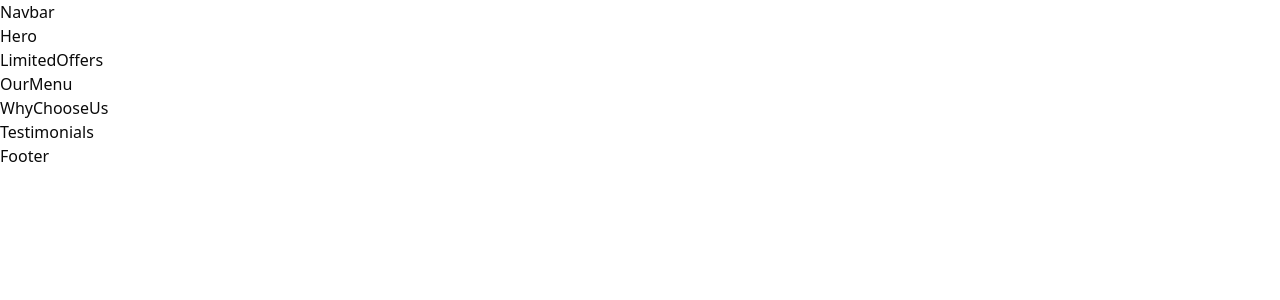
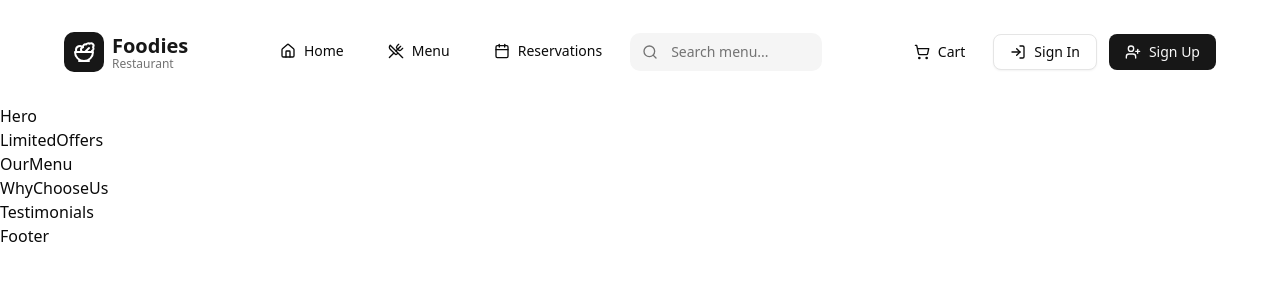
Before and after one commit to ebokes/foodie-restaurant, a Next.js app: page / in a window 1280 px wide. Shown: the top 300 px of the page. Built offline with nearby package versions, Linux system fonts and the light colour scheme.

Commit message:
feat: create navbar

```diff
--- a/components/navbar/navbar.tsx
+++ b/components/navbar/navbar.tsx
@@ -1,7 +1,140 @@
-import React from "react";
+"use client";
+
+import Icon from "../ui/app-icon";
+import type { IconProps } from "../ui/app-icon";
+import Link from "next/link";
+import { Button } from "../ui/button";
+import { useRouter } from "next/navigation";
+import { useEffect, useState } from "react";
 
 const Navbar = () => {
-  return <div>Navbar</div>;
+  const router = useRouter();
+  const [navColor, setNavColor] = useState(false);
+
+  useEffect(() => {
+    const changeNavColorOnScroll = () =>
+      window.scrollY >= 7 ? setNavColor(true) : setNavColor(false);
+
+    window.addEventListener("scroll", changeNavColorOnScroll);
+
+    return () => window.removeEventListener("scroll", changeNavColorOnScroll);
+  }, []);
+
+  const navigationItems: {
+    label: string;
+    path: string;
+    icon: IconProps["name"];
+    variant: "default" | "ghost" | "outline";
+  }[] = [
+    {
+      label: "Home",
+      path: "/",
+      icon: "Home" as IconProps["name"],
+      variant: "ghost",
+    },
+    {
+      label: "Menu",
+      path: "/menu-catalog",
+      icon: "UtensilsCrossed" as IconProps["name"],
+      variant: "ghost",
+    },
+    {
+      label: "Reservations",
+      path: "/table-reservation",
+      icon: "Calendar" as IconProps["name"],
+      variant: "ghost",
+    },
+  ];
+
+  return (
+    <header
+      className={`${
+        navColor
+          ? "bg-background/95 backdrop-blur supports-backdrop-filter:bg-background/80 border-b border-border shadow-sm sticky top-0 z-50"
+          : "bg-transparent z-50"
+      }`}
+    >
+      <div className="max-w-[1200px] w-[90%] mx-auto my-4 flex justify-between items-center py-4 ">
+        <div className="">
+          <Link href={"/"} className="flex items-center space-x-2 group">
+            <div className="w-10 h-10 bg-primary rounded-lg flex items-center justify-center group-hover:scale-105 transition-transform duration-200">
+              <Icon name="Salad" size={24} color="white" />
+            </div>
+            <div className="hidden sm:block">
+              <h1 className="text-xl font-heading font-bold text-primary">
+                Foodies
+              </h1>
+              <p className="text-xs font-caption text-muted-foreground -mt-1">
+                Restaurant
+              </p>
+            </div>
+          </Link>
+        </div>
+        <nav>
+          <div className="flex justify-between gap-3">
+            {navigationItems.map((item) => (
+              <Button
+                key={item.path}
+                btnIcon={item.icon}
+                onClick={() => router.push(item.path)}
+                variant={"ghost"}
+              >
+                <span>{item.label}</span>
+              </Button>
+            ))}
+            {/* Search bar */}
+            <div className="relative">
+              <form className="relative">
+                <div
+                  className={`relative flex items-center transition-all duration-200`}
+                >
+                  <Icon
+                    name="Search"
+                    size={16}
+                    className="absolute left-3 text-muted-foreground pointer-events-none"
+                  />
+                  <input
+                    type="text"
+                    placeholder="Search menu..."
+                    className="w-48 pl-10 pr-10 py-2 text-sm font-body bg-muted border border-transparent rounded-lg text-foreground placeholder-muted-foreground focus:outline-none focus:ring-2 focus:ring-primary/50 focus:border-primary focus:bg-background transition-all duration-200"
+                  />
+                  {/* {searchQuery && (
+                  <button
+                    type="button"
+                    onClick={clearSearch}
+                    className="absolute right-3 text-muted-foreground hover:text-foreground transition-colors duration-200"
+                  >
+                    <Icon name="X" size={14} />
+                  </button>
+                )} */}
+                </div>
+              </form>
+            </div>
+          </div>
+        </nav>
+
+        <div className="flex gap-3">
+          <Button
+            btnIcon="ShoppingCart"
+            onClick={() => router.push("/shopping-cart")}
+            variant={"ghost"}
+          >
+            Cart
+          </Button>
+          <Button
+            btnIcon="LogIn"
+            variant={"outline"}
+            onClick={() => router.push("/sign-in")}
+          >
+            Sign In
+          </Button>
+          <Button btnIcon="UserPlus" onClick={() => router.push("/sign-up")}>
+            Sign Up
+          </Button>
+        </div>
+      </div>
+    </header>
+  );
 };
 
 export default Navbar;
--- /dev/null
+++ b/components/ui/app-icon.tsx
@@ -0,0 +1,51 @@
+import React from "react";
+import * as LucideIcons from "lucide-react";
+import { HelpCircle } from "lucide-react";
+
+export interface IconProps extends React.SVGProps<SVGSVGElement> {
+  name: keyof typeof LucideIcons;
+  size?: number;
+  color?: string;
+  className?: string;
+  strokeWidth?: number;
+}
+
+function Icon({
+  name,
+  size = 24,
+  color = "currentColor",
+  className = "",
+  strokeWidth = 2,
+  ...props
+}: IconProps) {
+  const IconComponent = (
+    LucideIcons as unknown as Record<
+      string,
+      React.ComponentType<React.SVGProps<SVGSVGElement>>
+    >
+  )[name];
+
+  if (!IconComponent) {
+    return (
+      <HelpCircle
+        width={size}
+        height={size}
+        color="gray"
+        strokeWidth={strokeWidth}
+        className={className}
+        {...props}
+      />
+    );
+  }
+  return (
+    <IconComponent
+      width={size}
+      height={size}
+      color={color}
+      strokeWidth={strokeWidth}
+      className={className}
+      {...props}
+    />
+  );
+}
+export default Icon;
--- a/components/ui/button.tsx
+++ b/components/ui/button.tsx
@@ -1,8 +1,9 @@
-import * as React from "react"
-import { Slot } from "@radix-ui/react-slot"
-import { cva, type VariantProps } from "class-variance-authority"
-
-import { cn } from "@/lib/utils"
+import * as React from "react";
+import { Slot } from "@radix-ui/react-slot";
+import { cva, type VariantProps } from "class-variance-authority";
+import * as LucideIcons from "lucide-react";
+import type { LucideProps } from "lucide-react";
+import { cn } from "@/lib/utils";
 
 const buttonVariants = cva(
   "inline-flex items-center justify-center gap-2 whitespace-nowrap rounded-md text-sm font-medium transition-all disabled:pointer-events-none disabled:opacity-50 [&_svg]:pointer-events-none [&_svg:not([class*='size-'])]:size-4 shrink-0 [&_svg]:shrink-0 outline-none focus-visible:border-ring focus-visible:ring-ring/50 focus-visible:ring-[3px] aria-invalid:ring-destructive/20 dark:aria-invalid:ring-destructive/40 aria-invalid:border-destructive",
@@ -34,27 +35,56 @@ const buttonVariants = cva(
       size: "default",
     },
   }
-)
+);
 
 function Button({
   className,
   variant,
   size,
+  // btnIcon may be a lucide icon name (string) or a custom React node
+  btnIcon,
   asChild = false,
+  children,
   ...props
 }: React.ComponentProps<"button"> &
   VariantProps<typeof buttonVariants> & {
-    asChild?: boolean
+    asChild?: boolean;
+    btnIcon?: string | React.ReactNode;
   }) {
-  const Comp = asChild ? Slot : "button"
+  const Comp = asChild ? Slot : "button";
+
+  // If btnIcon is a string, resolve a Lucide icon component by name
+  const LucideIcon =
+    typeof btnIcon === "string"
+      ? (
+          LucideIcons as unknown as Record<
+            string,
+            React.ComponentType<LucideProps>
+          >
+        )[btnIcon] ?? null
+      : null;
 
   return (
     <Comp
       data-slot="button"
-      className={cn(buttonVariants({ variant, size, className }))}
+      className={cn(
+        buttonVariants({ variant, size }),
+        className,
+        "cursor-pointer"
+      )}
       {...props}
-    />
-  )
+    >
+      {/* icon on the left */}
+      {(LucideIcon || (btnIcon && typeof btnIcon !== "string")) && (
+        <span aria-hidden="true" className="inline-flex items-center">
+          {LucideIcon ? <LucideIcon /> : btnIcon}
+        </span>
+      )}
+
+      {/* button label */}
+      {children}
+    </Comp>
+  );
 }
 
-export { Button, buttonVariants }
+export { Button, buttonVariants };
```
